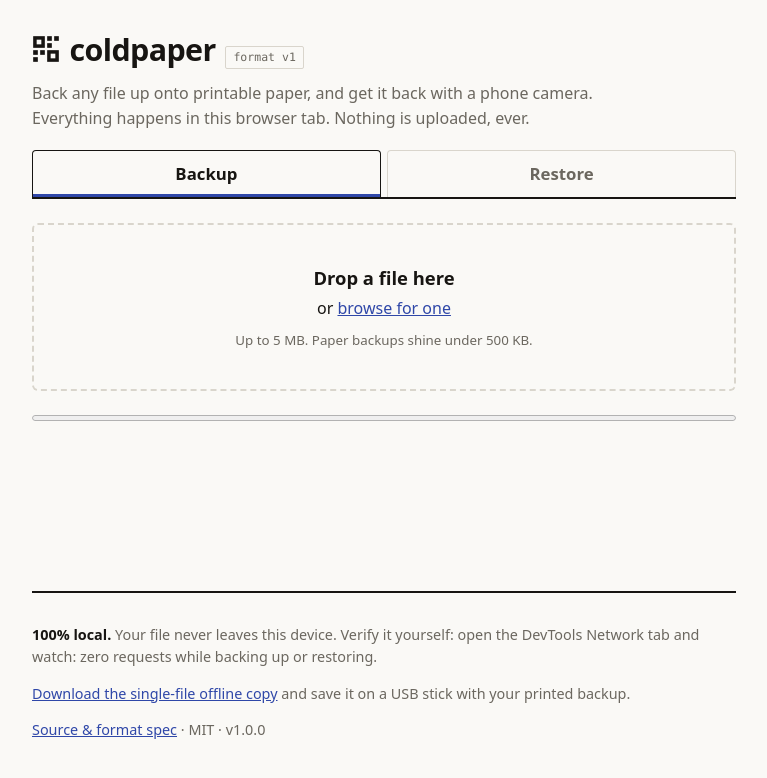
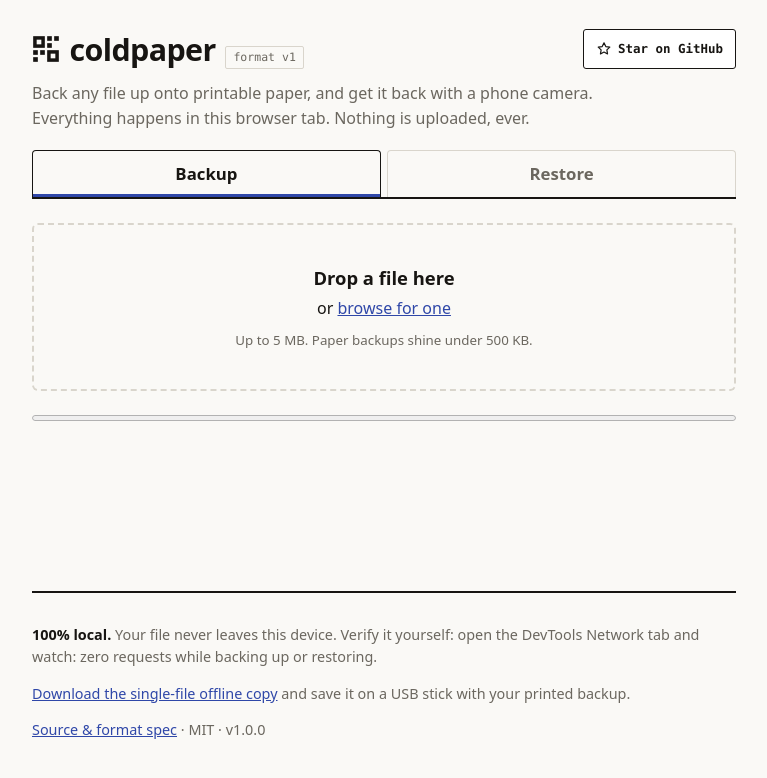
Before and after one commit to thatmaltesedev/coldpaper, a website built with Vite: page index.html in a window 1280 px wide. Shown: the whole page, without its empty margins (256-1023 px from the left). Built offline with nearby package versions, Linux system fonts and the light colour scheme.

Commit message:
Add GitHub star link

```diff
--- a/index.html
+++ b/index.html
@@ -18,6 +18,7 @@
     <a class="skip-link" href="#main">Skip to content</a>
 
     <header class="masthead">
+      <div class="masthead-top">
         <div class="brand">
           <svg class="brand-mark" aria-hidden="true" viewBox="0 0 24 24" width="28" height="28">
             <rect x="1" y="1" width="10" height="10" />
@@ -33,6 +34,25 @@
           </svg>
           <span class="brand-name">coldpaper</span>
           <span class="brand-format">format v1</span>
+        </div>
+        <a
+          class="repo-link"
+          href="https://github.com/thatmaltesedev/coldpaper"
+          target="_blank"
+          rel="noopener noreferrer"
+        >
+          <svg aria-hidden="true" viewBox="0 0 24 24" width="16" height="16">
+            <path
+              d="m12 2.8 2.7 5.5 6 .9-4.4 4.2 1 6-5.3-2.8-5.3 2.8 1-6-4.4-4.2 6-.9L12 2.8Z"
+              fill="none"
+              stroke="currentColor"
+              stroke-linejoin="round"
+              stroke-width="1.8"
+            />
+          </svg>
+          <span>Star on GitHub</span>
+          <span class="visually-hidden">(opens in a new tab)</span>
+        </a>
       </div>
       <p class="tagline">
         Back any file up onto printable paper, and get it back with a phone camera.
--- a/src/style.css
+++ b/src/style.css
@@ -156,6 +156,14 @@
   margin-bottom: 1.5rem;
 }
 
+.masthead-top {
+  display: flex;
+  align-items: center;
+  justify-content: space-between;
+  flex-wrap: wrap;
+  gap: 0.75rem;
+}
+
 .brand {
   display: flex;
   align-items: baseline;
@@ -185,6 +193,35 @@
   border: 1px solid var(--line);
   padding: 0.1rem 0.45rem;
   border-radius: 2px;
+}
+
+.repo-link {
+  display: inline-flex;
+  align-items: center;
+  justify-content: center;
+  gap: 0.4rem;
+  margin-left: auto;
+  min-height: 2.5rem;
+  padding: 0.4rem 0.75rem;
+  border: 1px solid var(--ink);
+  border-radius: 3px;
+  background: var(--card);
+  color: var(--ink);
+  font-family: var(--mono);
+  font-size: 0.78rem;
+  font-weight: 700;
+  line-height: 1;
+  text-decoration: none;
+  white-space: nowrap;
+}
+
+.repo-link:hover {
+  border-color: var(--accent);
+  color: var(--accent);
+}
+
+.repo-link svg {
+  flex: none;
 }
 
 .tagline {
```
Lines whose indentation alone changed are shown as unchanged.
